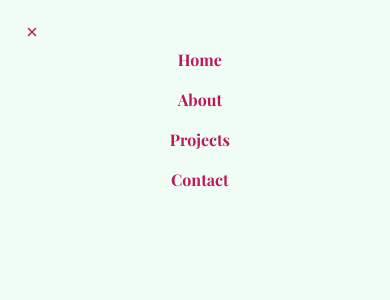
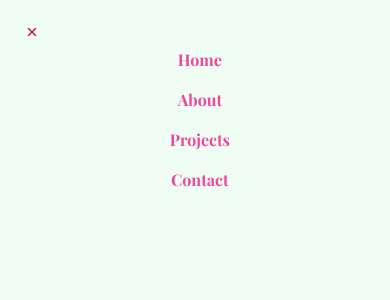
Before and after one commit to nihaa222/portfolioo, a React (Vite) app: page / in a window 390 px wide. Both pictures are taken after a click on the button 366 px from the left and 22 px from the top of the page. Shown: the top 300 px of the page. Built offline with nearby package versions, Linux system fonts and the light colour scheme.

Commit message:
minuteone

```diff
--- a/src/components/Navbar.jsx
+++ b/src/components/Navbar.jsx
@@ -40,7 +40,7 @@ const Navbar = ({ isScrolled }) => {
             </button>
           </div>
           <div className="sm:flex fixed right-40">
-            <ul className="flex gap-4 font-bold text-pink-700 flex-col items-center">
+            <ul className="flex gap-4 font-bold text-pink-500 flex-col items-center">
               <li onClick={closeMenu}>
                 <Link to="#home">Home</Link>
               </li>
```
